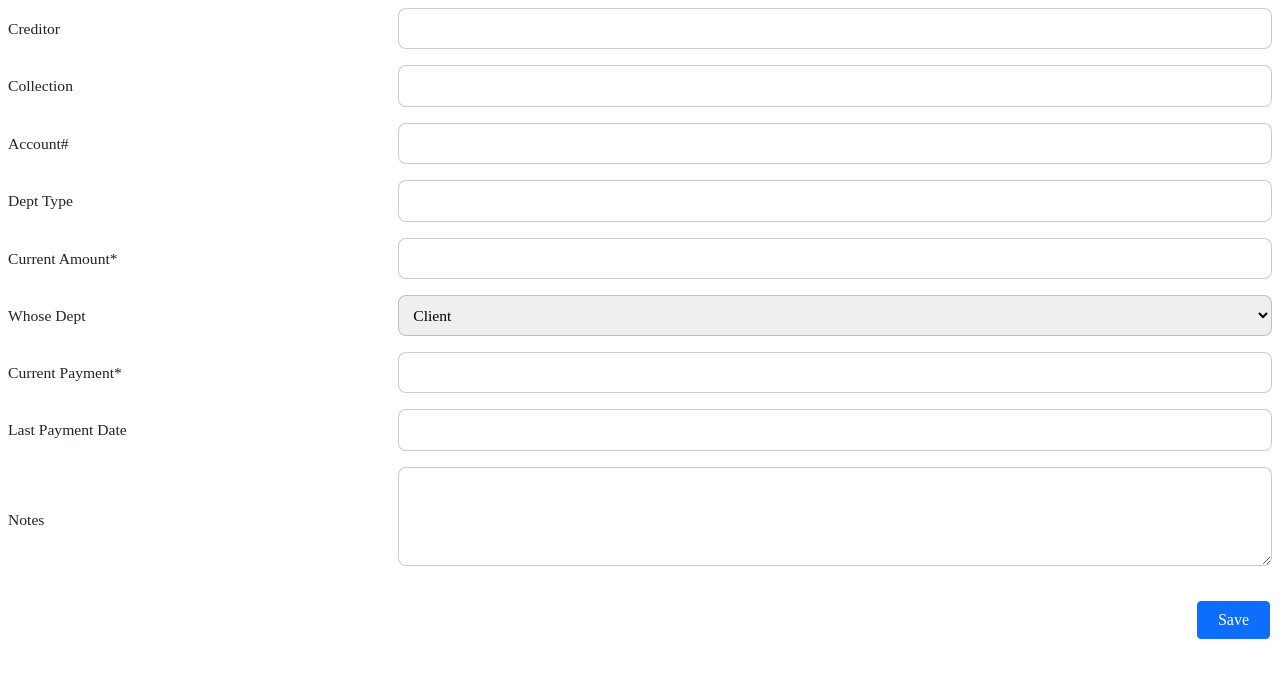
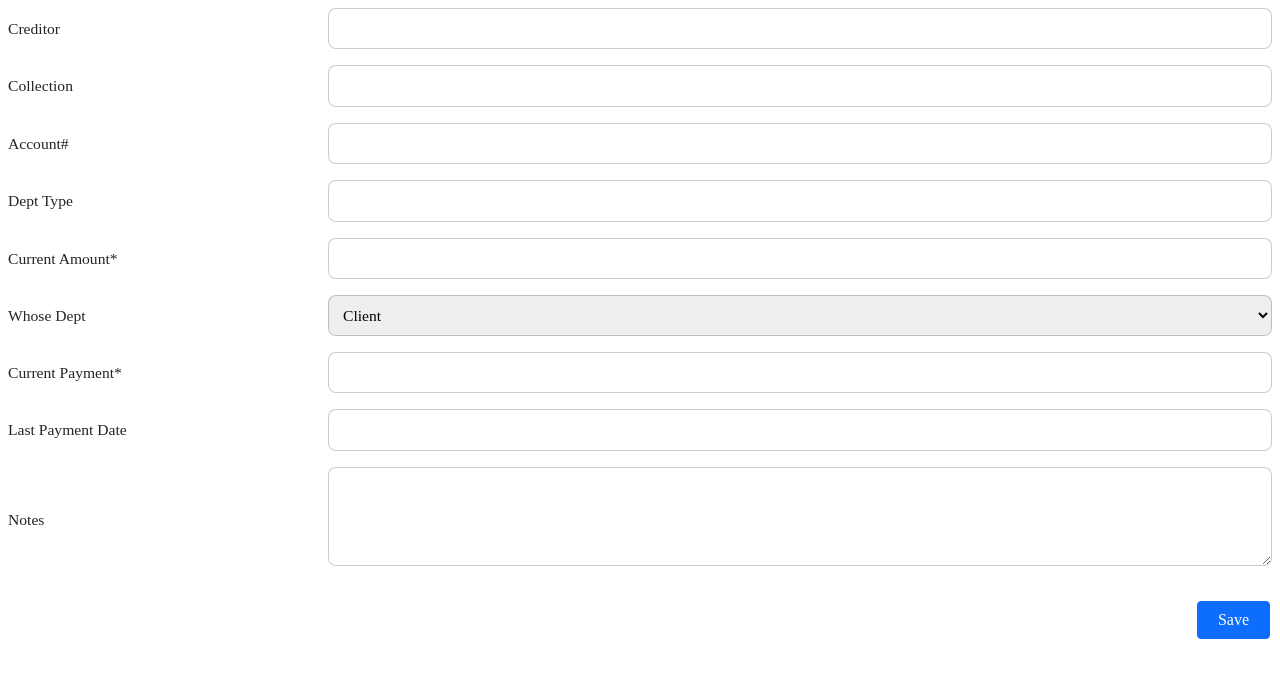
Before and after one commit to mvkamalesh/zoho, a plain HTML site: page adddebts.html in a window 1280 px wide. Drawn offline with nearby package versions, Linux system fonts and the light colour scheme; a web font is replaced by a local one.

Commit message:
css table

```diff
--- a/styles.css
+++ b/styles.css
@@ -350,7 +350,14 @@ h4.cba {
 .button i {
     margin-right: 10px;
 }
+table {
+    table-layout: fixed;
+    width: 100%;
+  }
 
+  td:first-child {
+    width: 25%;
+  }
 
 .debt-table {
     border-collapse: collapse;
```
